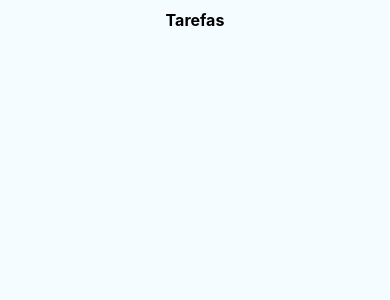
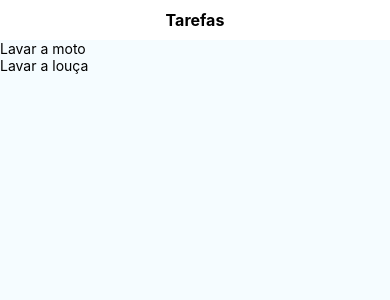
Before and after one commit to bognarjunior/TodoNative, a React Native app: screen / in a window 390 px wide. Shown: the top 300 px of the page. Built offline with nearby package versions, Linux system fonts and the light colour scheme.

Commit message:
Components
Criando e alterando componentes de lista e de tarefas

```diff
--- a/App.js
+++ b/App.js
@@ -1,12 +1,24 @@
 import React, {Component} from 'react';
 import { StyleSheet, View} from 'react-native';
-import Header from './src/components/Header'
+import Header from './src/components/Header';
+import ListaTarefas from './src/components/ListaTarefas';
 
 export default class App extends Component {
   render() {
+    const tarefas = [
+      {
+        id: 'abdcs',
+        texto: 'Lavar a moto'
+      },
+      {
+        id: 'sdaef',
+        texto: 'Lavar a louça'
+      },
+    ];
     return (
       <View style={styles.container}>
         <Header title='Tarefas'/>
+        <ListaTarefas tarefas={tarefas}/>
       </View>
     );
   }
--- a/src/components/Header.js
+++ b/src/components/Header.js
@@ -11,6 +11,7 @@ export default (props) => {
 
 const styles = StyleSheet.create({
   containerHeader: {
+    backgroundColor: '#FFFFFF',
     alignItems: 'center',
     justifyContent: 'center',
     height: 40
--- a/src/components/ListaTarefas.js
+++ b/src/components/ListaTarefas.js
@@ -0,0 +1,20 @@
+import React, { Component } from 'react';
+import { View, Text, StyleSheet } from 'react-native';
+import Tarefa from './Tarefa';
+
+export default class ListaTarefas extends Component {
+  createTodo = () => this.props.tarefas.map(t => <Tarefa key={t}  tarefa={t}/> );
+  render() {
+    return (
+      <View>
+        {this.createTodo()}
+      </View>
+    )
+  }
+}
+
+const styles = StyleSheet.create({
+  containerHeader: {
+    flex: 1,
+  },
+})
--- /dev/null
+++ b/src/components/Tarefa.js
@@ -0,0 +1,12 @@
+import React, { Component } from 'react'
+import { View, Text, StyleSheet } from 'react-native';
+
+export default class Tarefa extends Component {
+  render() {
+    return (
+      <View>
+        <Text>{this.props.tarefa.texto}</Text>
+      </View>
+    )
+  }
+}
```
Also changed, not shown: src/components/Tarefas.js (deleted).
